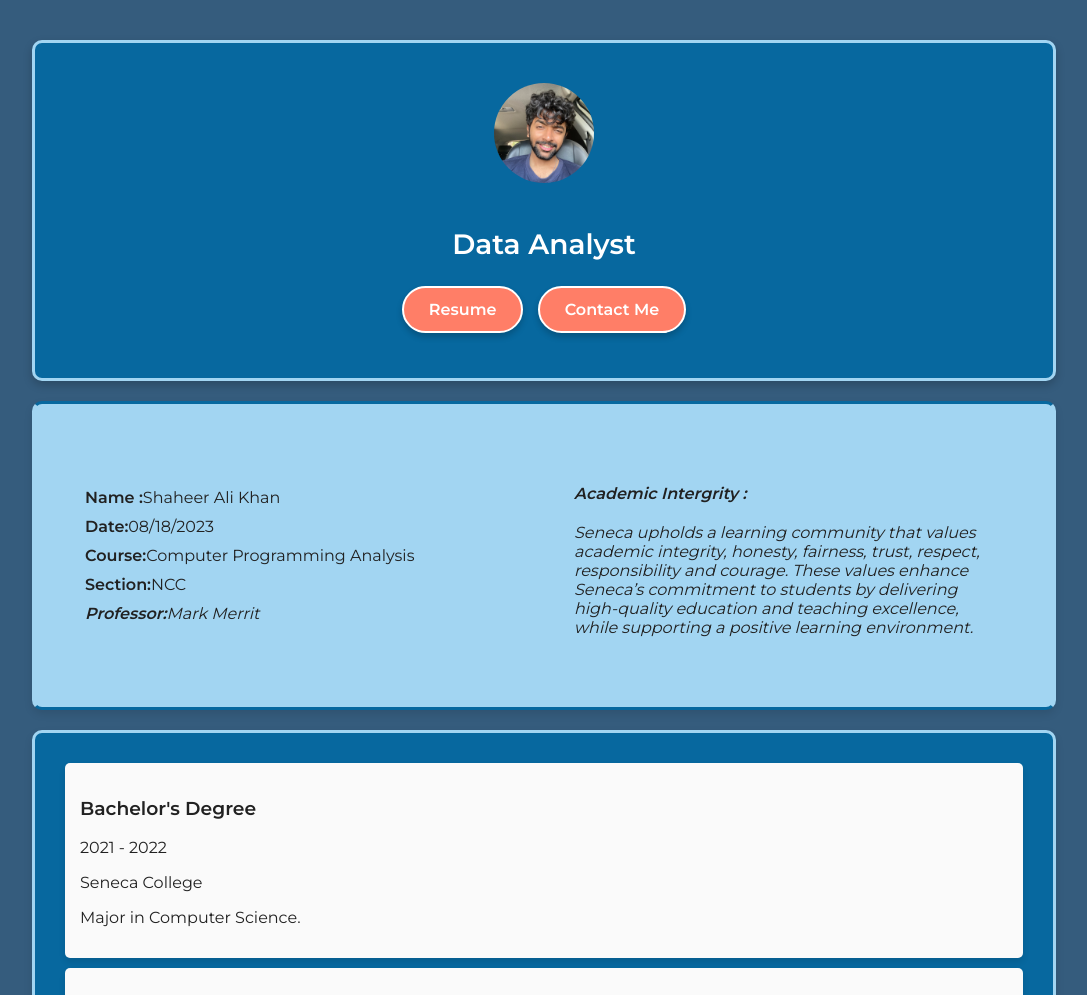
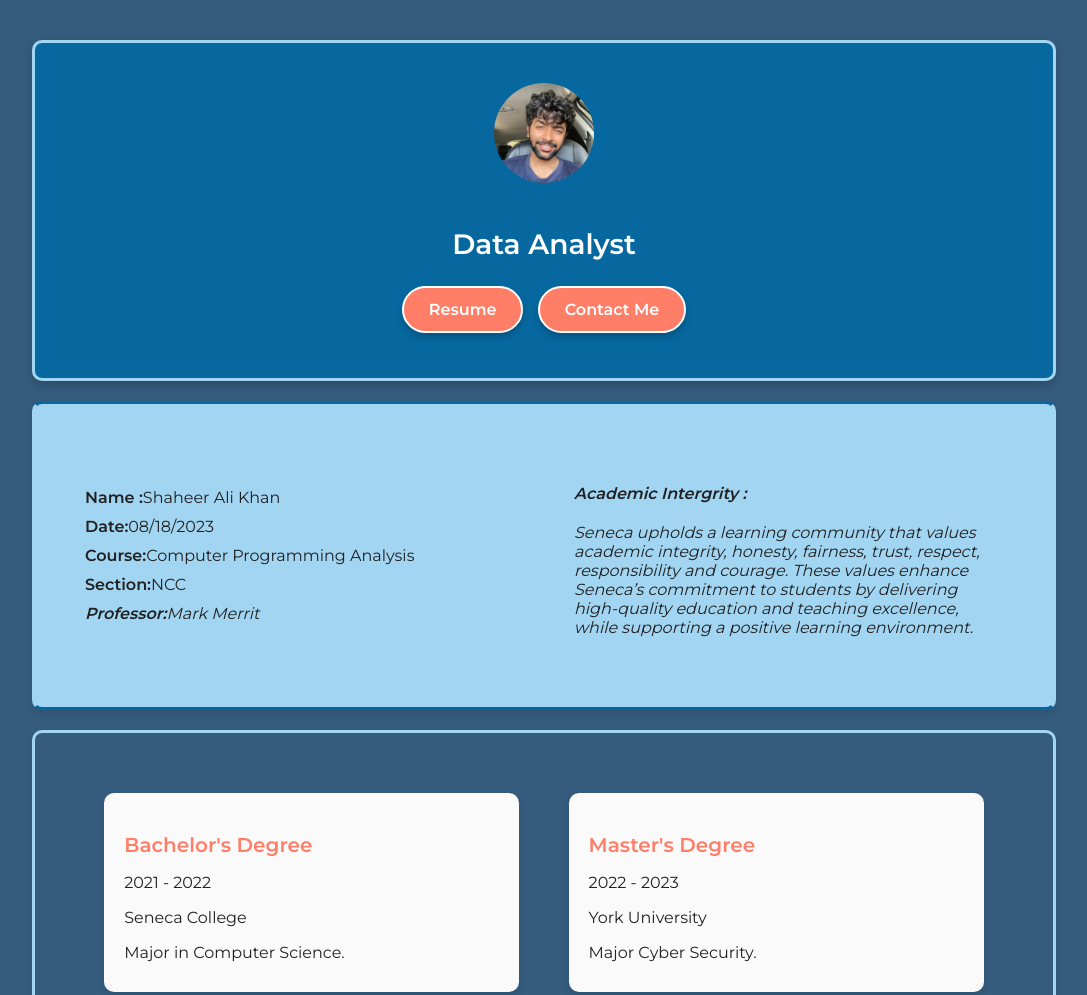
Before and after one commit to shaheertiger/FINALWEB, a plain HTML site: page index.html in a window 1280 px wide. Shown: the top 995 px of the page, without its empty margins (96-1183 px from the left). Drawn offline with Linux system fonts and the light colour scheme.

Commit message:
Update styles.css

```diff
--- a/styles.css
+++ b/styles.css
@@ -106,18 +106,48 @@ body {
 
 /* Education Section */
 #education-section {
-    background-color: #07689f; /* FIRST color */
+    background-color: #355c7d; /* THIRD color */
     color: #ffffff; /* Text / Icons */
-    padding: 20px;
+    padding: 40px;
+    display: flex;
+    flex-wrap: wrap;
+    justify-content: space-evenly;
 }
 
 .education-detail {
-    background-color: #fafafa; /* THIRD color */
+    background-color: #fafafa; /* Light background */
     color: #212121; /* Primary text */
-    padding: 15px;
-    margin: 10px;
-    border-radius: 5px;
+    padding: 20px;
+    margin: 20px;
+    border-radius: 10px;
     box-shadow: 0px 4px 6px rgba(0, 0, 0, 0.1); /* Slightly stronger shadow */
+    width: 40%;
+    position: relative;
+    overflow: hidden;
+}
+
+.education-detail h3 {
+    font-size: 20px;
+    margin-bottom: 10px;
+    color: #ff7e67; /* FOURTH color */
+    font-weight: bold;
+}
+
+.education-detail p {
+    margin-bottom: 10px;
+}
+
+/* Adding an after pseudo-element to create a subtle visual effect */
+.education-detail::after {
+    content: "";
+    position: absolute;
+    top: 0;
+    left: -50%;
+    width: 100%;
+    height: 100%;
+    background: linear-gradient(150deg, #a2d5f2 15%, #07689f 70%, #355c7d 90%); /* SECOND, FIRST, THIRD colors */
+    z-index: -1;
+    opacity: 0.2;
 }
 
 /* Contact Me Section */
```
